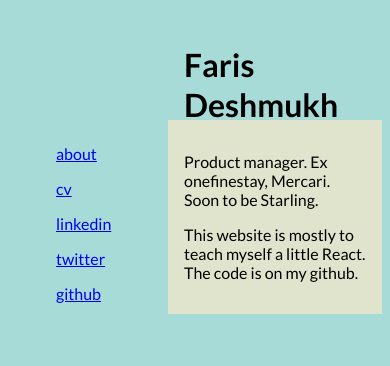
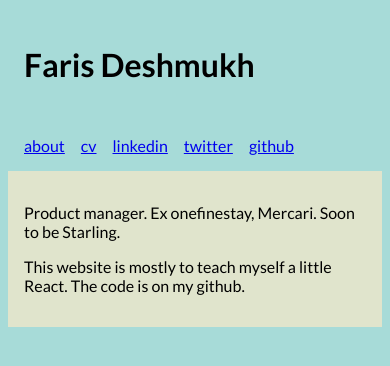
Before and after one commit to farisd/farisdeshmukh, a Next.js app: page / in a window 390 px wide. Shown: the top 366 px of the page. Built offline with nearby package versions, Linux system fonts and the light colour scheme.

Commit message:
Make key elements responsive

```diff
--- a/components/Layout.js
+++ b/components/Layout.js
@@ -2,36 +2,7 @@ import Link from 'next/link';
 import Head from 'next/head';
 import PropTypes from 'prop-types';
 import Sidebar from './Sidebar';
-
-const sidebarLinks = [
-  {
-    page: 'about',
-    url: '/about',
-    key: 1,
-  },
-  {
-    page: 'cv',
-    url: '/cv',
-    key: 2,
-  },
-  {
-    page: 'linkedin',
-    url: 'https://www.linkedin.com/in/faris-deshmukh/',
-    key: 3,
-  },
-  {
-    page: 'twitter',
-    url: 'https://www.twitter.com/farisd',
-    key: 4,
-  },
-  {
-    page: 'github',
-    url: 'https://www.github.com/farisd',
-    key: 5,
-  },
-];
-const sidebarWidth = 160;
-const headerHeight = 80;
+import { Config, Breakpoints, sidebarLinks } from './config';
 
 const Layout = (props) => {
   const { children } = props;
@@ -53,7 +24,7 @@ const Layout = (props) => {
             </h1>
           </div>
         </header>
-        <Sidebar links={sidebarLinks} width={sidebarWidth} />
+        <Sidebar links={sidebarLinks} width={Config.sidebarWidth} />
         <main className="content">
           { children }
         </main>
@@ -90,18 +61,26 @@ const Layout = (props) => {
             background-color: #A7DBD8;
             position: relative;
             padding: 16px;
-            height: ${headerHeight}px;
+            height: ${Config.headerHeight}px;
           }
           main {
             position: relative;
-            margin-left: ${sidebarWidth}px;
+            margin-left: ${Config.sidebarWidth}px;
             padding: 16px;
             background-color: #E0E4CC;
             height: fill-available;
           }
 
           .title {
-            margin-left: ${sidebarWidth}px;
+            margin-left: ${Config.sidebarWidth}px;
+          }
+          @media screen and (max-width: ${Breakpoints.mobile}px) {
+            .title {
+              margin-left: 0;
+            }
+            main {
+              margin-left: 0;
+            }
           }
 
           .app {
--- a/components/Sidebar.js
+++ b/components/Sidebar.js
@@ -1,5 +1,6 @@
 import PropTypes from 'prop-types';
 import SidebarElement from './SidebarElement';
+import { Breakpoints, Config } from './config';
 
 const Sidebar = (props) => {
   const { links, width } = props;
@@ -9,7 +10,7 @@ const Sidebar = (props) => {
     </li>
   ));
   return (
-    <div className="sidebar">
+    <nav className="sidebar">
       <ul>
         {listSidebarElements}
       </ul>
@@ -25,9 +26,25 @@ const Sidebar = (props) => {
           ul {
             list-style-type: none;
           }
+
+          @media screen and (max-width: ${Breakpoints.mobile}px) {
+            .sidebar {
+              width: 100%;
+              height: auto;
+              position: relative;
+              display: flex;
+              padding: 8px;
+            }
+            ul {
+              padding: 0;
+              margin: 0;
+              display: flex;
+              justify-content: center;
+            }
+          }
         `}
       </style>
-    </div>
+    </nav>
   );
 };
 
@@ -41,7 +58,7 @@ Sidebar.propTypes = {
 };
 
 Sidebar.defaultProps = {
-  width: 160,
+  width: Config.sidebarWidth,
 };
 
 export default Sidebar;
--- /dev/null
+++ b/components/config.js
@@ -0,0 +1,36 @@
+export const Config = {
+  sidebarWidth: 160,
+  headerHeight: 80,
+};
+
+export const Breakpoints = {
+  mobile: 700,
+};
+
+export const sidebarLinks = [
+  {
+    page: 'about',
+    url: '/about',
+    key: 1,
+  },
+  {
+    page: 'cv',
+    url: '/cv',
+    key: 2,
+  },
+  {
+    page: 'linkedin',
+    url: 'https://www.linkedin.com/in/faris-deshmukh/',
+    key: 3,
+  },
+  {
+    page: 'twitter',
+    url: 'https://www.twitter.com/farisd',
+    key: 4,
+  },
+  {
+    page: 'github',
+    url: 'https://www.github.com/farisd',
+    key: 5,
+  },
+];
```
